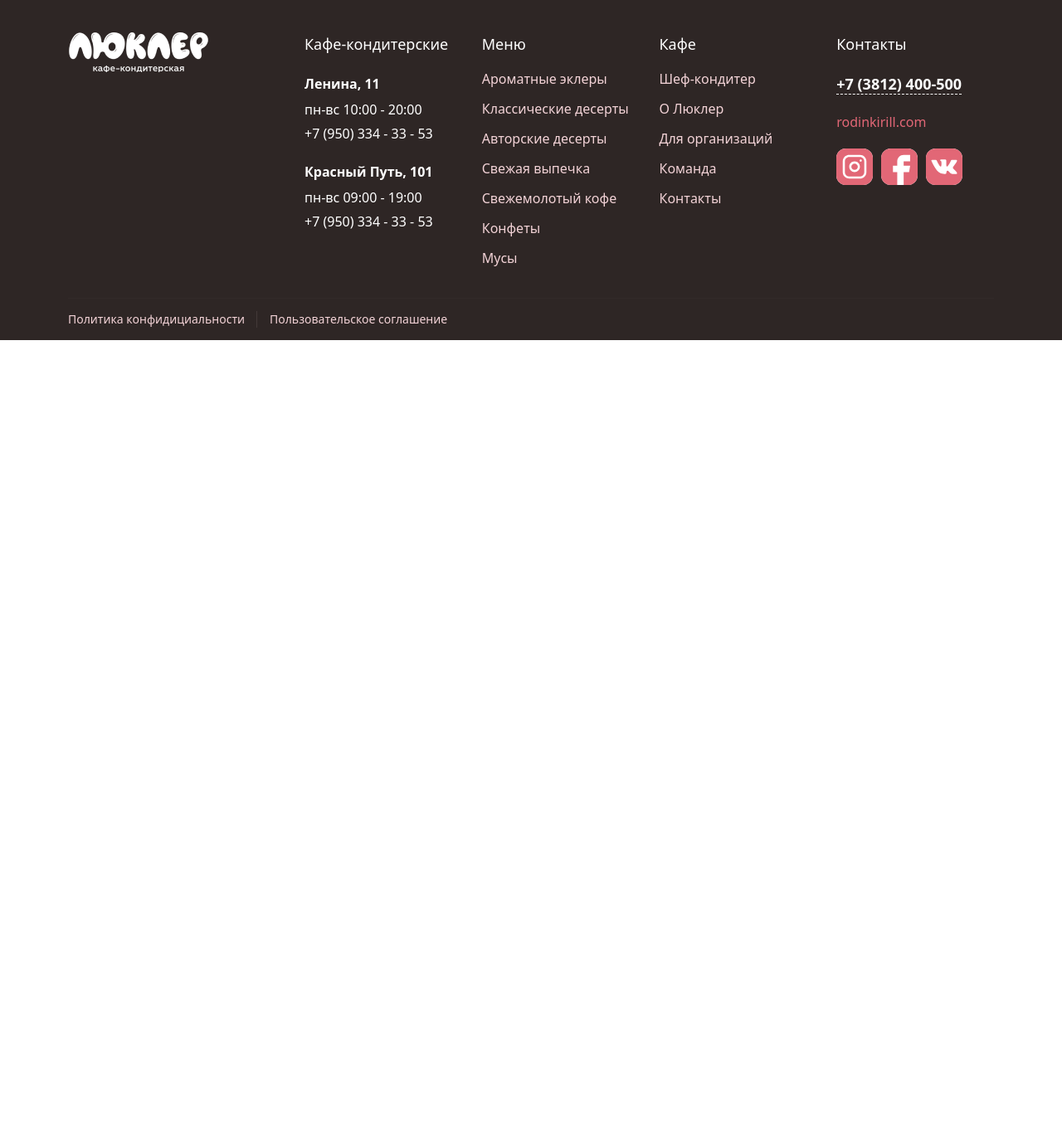
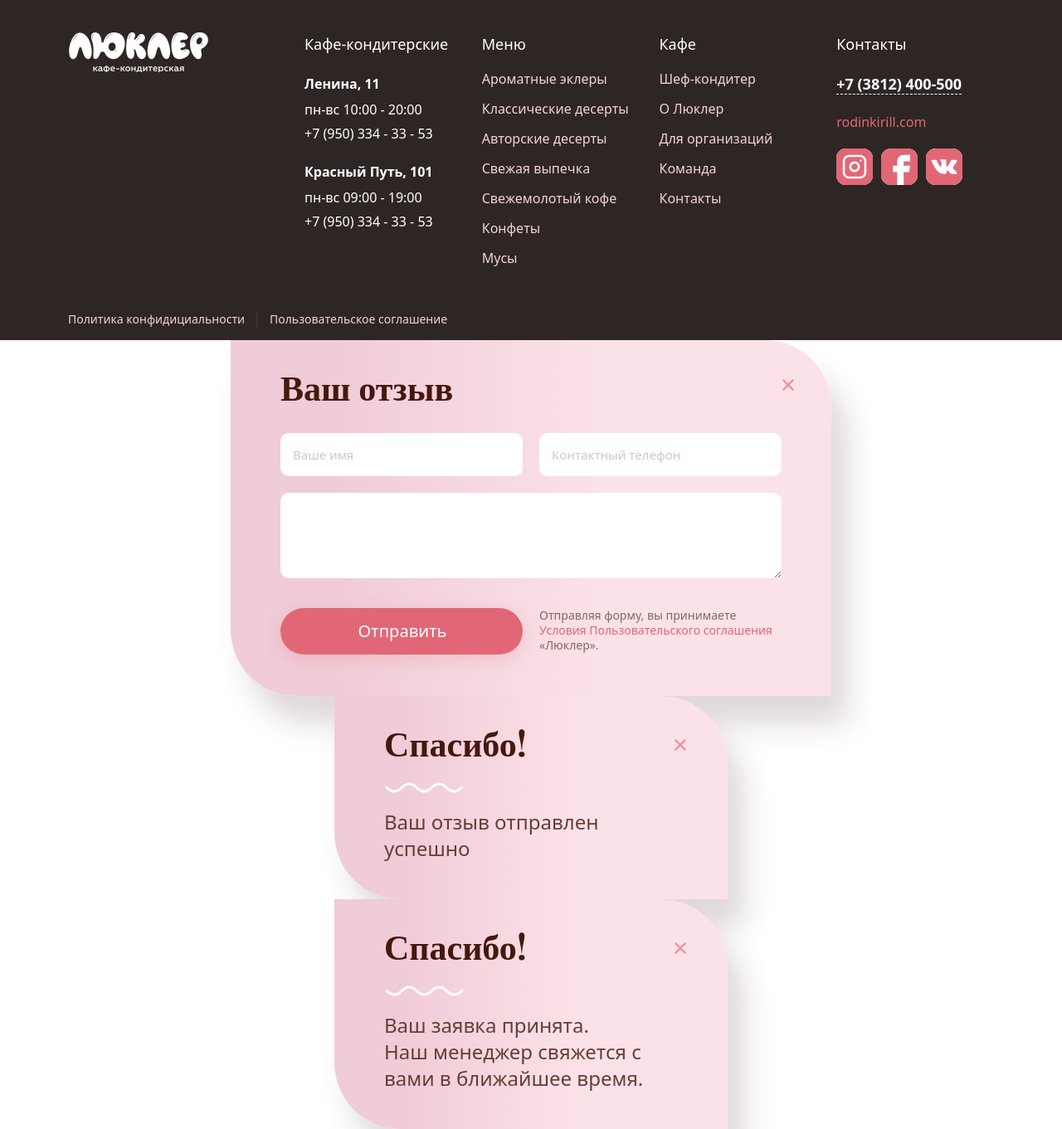
Before and after one commit to ArtMe4/lukler.ru, a PHP site: page /cart.php in a window 1280 px wide. Shown: the part 1823-3184 px from the top of the page at 83% size. Before the commit the page ends 2233 px from the top, so only its background shows below. Run offline with PHP 8.4, Linux system fonts and the light colour scheme.

Commit message:
modif: пересобрал формы на vue

```diff
--- a/cart.php
+++ b/cart.php
@@ -189,7 +189,7 @@ require 'header.php';
                 </div>
             </div>
         </div>
-        <div class="cart__order">
+        <div class="cart__order" id="order-form">
             <div class="container">
                 <div class="row">
                     <div class="col-lg-7">
@@ -200,18 +200,37 @@ require 'header.php';
                             <div class="order__form-subtitle">
                                 Контактная информация
                             </div>
-                            <form action="">
+                            <form class="form"
+                                  data-ajax-submit-validate
+                                  method="post" action="/ajax/api.php"
+                                  @submit.prevent="submit"
+                                  novalidate>
                                 <div class="form__name">
                                     Имя
-                                    <input type="text" name="name" placeholder="Ваше имя">
+                                    <input class="input"
+                                           name="FORM[NAME]"
+                                           type="text" v-model.trim="$v.name.$model"
+                                           placeholder="Ваше имя"
+                                           :class="[{invalid : $v.name.$error}, {valid : !this.$v.name.$invalid}]">
+                                    <div class="check"></div>
                                 </div>
                                 <div class="form__phone">
                                     Номер телефона *
-                                    <input type="tel" name="phone" placeholder="Ваш телефон">
+                                    <input class="input"
+                                           name="FORM[PHONE]"
+                                           type="tel" v-mask="'+7 ### ###-##-##'" v-model.trim="$v.phone.$model"
+                                           placeholder="Ваш телефон"
+                                           :class="[{invalid : $v.phone.$error}, {valid : !this.$v.phone.$invalid}]" @focus="phoneFocus">
+                                    <div class="check"></div>
                                 </div>
                                 <div class="form__address">
                                     Адрес доставки *
-                                    <input type="text" name="address" placeholder="Улица, дом, квартира">
+                                    <input class="input"
+                                           name="FORM[ADDRESS]"
+                                           type="text" v-model.trim="$v.address.$model"
+                                           placeholder="Улица, дом, квартира"
+                                           :class="[{invalid : $v.address.$error}, {valid : !this.$v.address.$invalid}]">
+                                    <div class="check"></div>
                                 </div>
                                 <div class="form__comment">
                                     Комментарий к заказу
--- a/catalogtwo.php
+++ b/catalogtwo.php
@@ -263,7 +263,11 @@ require 'header.php';
                                     </div>
                                 </div>
                             </div>
-
+                            <div class="col-12 d-block d-md-none">
+                                <div class="show-more">
+                                    Посмотреть еще
+                                </div>
+                            </div>
                         </div>
 <!--                    </div>-->
                 </div>
--- a/footer.php
+++ b/footer.php
@@ -189,9 +189,10 @@
     </div>
 </footer>
 
-<div class="feedback__form">
+
+<div id="feedback">
     <div class="feedback__form-body">
-        <div class="feedback__form-close">
+        <div class="feedback__form-close" onclick="$.fancybox.close();">
             <svg xmlns="http://www.w3.org/2000/svg" width="24" height="24" viewBox="0 0 24 24" fill="none">
                 <path opacity="0.7" fill-rule="evenodd" clip-rule="evenodd" d="M19 6.4L17.6 5L12 10.6L6.4 5L5 6.4L10.6 12L5 17.6L6.4 19L12 13.4L17.6 19L19 17.6L13.4 12L19 6.4Z" fill="#E26776"/>
             </svg>
@@ -199,15 +200,34 @@
         <div class="feedback__form-title">
             Ваш отзыв
         </div>
-        <form action="">
+        <form class="form"
+              data-ajax-submit-validate
+              method="post" action="/ajax/api.php"
+              @submit.prevent="submit"
+              novalidate>
             <div class="feedback__form-name">
-                <input type="text" name="name" placeholder="Ваше имя">
+                <input class="input"
+                       name="FORM[NAME]"
+                       type="text" v-model.trim="$v.name.$model"
+                       placeholder="Ваше имя"
+                       :class="[{invalid : $v.name.$error}, {valid : !this.$v.name.$invalid}]">
+                <div class="check"></div>
             </div>
             <div class="feedback__form-phone">
-                <input type="tel" name="phone" placeholder="Контактный телефон">
+                <input class="input"
+                       name="FORM[PHONE]"
+                       type="tel" v-mask="'+7 ### ###-##-##'" v-model.trim="$v.phone.$model"
+                       placeholder="Контактный телефон"
+                       :class="[{invalid : $v.phone.$error}, {valid : !this.$v.phone.$invalid}]" @focus="phoneFocus">
+                <div class="check"></div>
             </div>
             <div class="feedback__form-text">
-                <textarea name="message" placeholder="Ваш текст"></textarea>
+                <textarea class="input"
+                       name="FORM[MESSAGE]"
+                       v-model.trim="$v.message.$model"
+                       placeholder="Ваш текст"
+                       :class="[{invalid : $v.message.$error}, {valid : !this.$v.message.$invalid}]">
+                </textarea>
             </div>
             <div class="feedback__form-down">
                 <div class="feedback__form-button">
@@ -225,9 +245,13 @@
     </div>
 </div>
 
-<div class="form__success">
+<!--<div class="feedback__form">-->
+<!--    -->
+<!--</div>-->
+
+<div id="feedback-success">
     <div class="form__success-body">
-        <div class="form__success-close">
+        <div class="form__success-close" onclick="$.fancybox.close();">
             <svg xmlns="http://www.w3.org/2000/svg" width="24" height="24" viewBox="0 0 24 24" fill="none">
                 <path opacity="0.7" fill-rule="evenodd" clip-rule="evenodd" d="M19 6.4L17.6 5L12 10.6L6.4 5L5 6.4L10.6 12L5 17.6L6.4 19L12 13.4L17.6 19L19 17.6L13.4 12L19 6.4Z" fill="#E26776"/>
             </svg>
@@ -246,9 +270,9 @@
     </div>
 </div>
 
-<div class="form__success partner">
+<div id="feedback-success-partner">
     <div class="form__success-body">
-        <div class="form__success-close">
+        <div class="form__success-close" onclick="$.fancybox.close();">
             <svg xmlns="http://www.w3.org/2000/svg" width="24" height="24" viewBox="0 0 24 24" fill="none">
                 <path opacity="0.7" fill-rule="evenodd" clip-rule="evenodd" d="M19 6.4L17.6 5L12 10.6L6.4 5L5 6.4L10.6 12L5 17.6L6.4 19L12 13.4L17.6 19L19 17.6L13.4 12L19 6.4Z" fill="#E26776"/>
             </svg>
@@ -270,8 +294,13 @@
 </div>
 
 
-        <script src="https://unpkg.com/swiper/swiper-bundle.min.js"></script>
-        <script defer src="./assets/js/slider-initialization.js"></script>
-        <script defer src="./assets/js/main.js"></script>
+    <script src="https://unpkg.com/swiper/swiper-bundle.min.js"></script>
+    <script defer src="./assets/js/slider-initialization.js"></script>
+    <script defer src="./assets/js/main.js"></script>
+    <script src="./assets/js/callback-form.js"></script>
+    <script src="./assets/js/vue.min.js"></script>
+    <script src="./assets/js/vue.validators.min.js"></script>
+    <script src="./assets/js/vue.vuelidate.min.js"></script>
+    <script src="./assets/js/vue.v-mask.min.js"></script>
     </body>
 </html>
```
